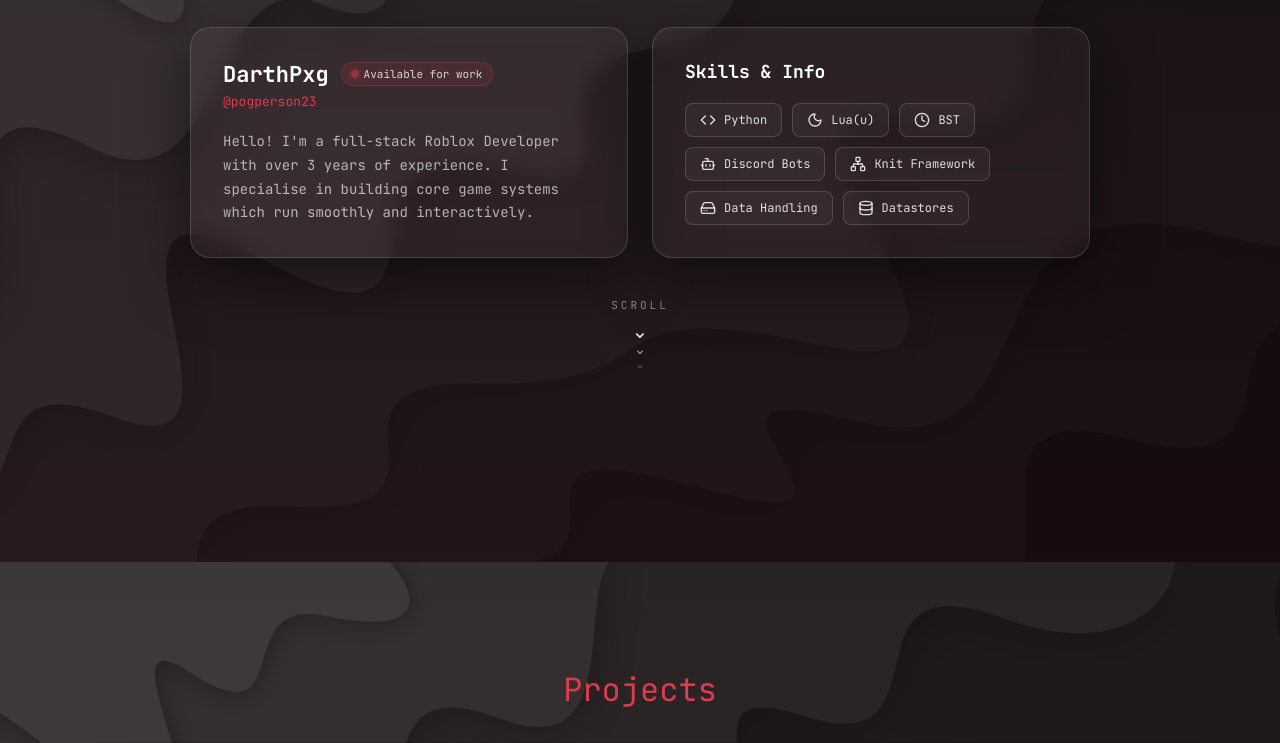
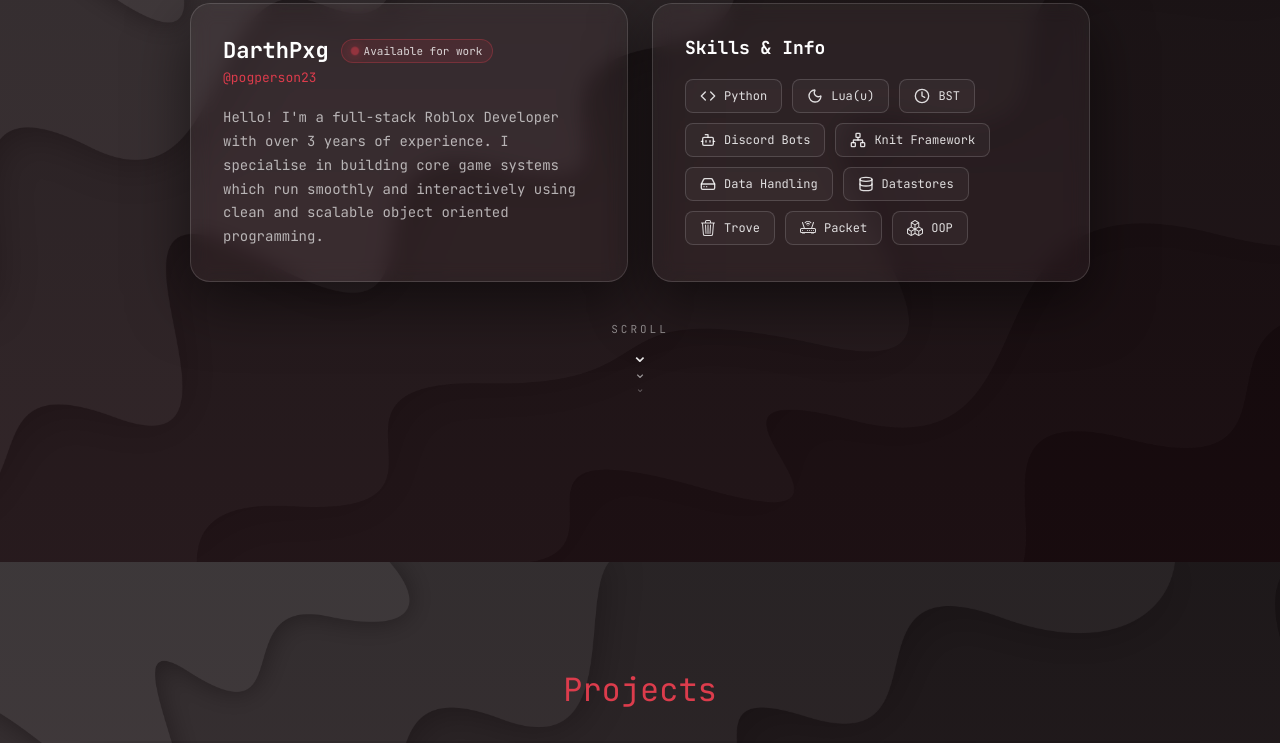
Before and after one commit to DarthPxg/portfolio, a plain HTML site: page index.html in a window 1280 px wide. Shown: the part 1038-1781 px from the top of the page. Drawn offline with Linux system fonts and the light colour scheme.

Commit message:
Updated skill & info page

```diff
--- a/index.html
+++ b/index.html
@@ -61,7 +61,8 @@
       <p class="card-handle">@pogperson23</p>
       <p class="card-bio">
         Hello! I'm a full-stack Roblox Developer with over 3 years of experience.
-        I specialise in building core game systems which run smoothly and interactively.
+        I specialise in building core game systems which run smoothly and interactively
+        using clean and scalable object oriented programming.
       </p>
     </div>
 
@@ -125,6 +126,27 @@
           <path d="M3 12A9 3 0 0 0 21 12"/>
         </svg>
         Datastores
+      </span>
+      <span class="skill-pill">
+        <svg xmlns="http://www.w3.org/2000/svg" width="16" height="16" fill="currentColor" class="bi bi-trash3" viewBox="0 0 16 16">
+          <path d="M6.5 1h3a.5.5 0 0 1 .5.5v1H6v-1a.5.5 0 0 1 .5-.5M11 2.5v-1A1.5 1.5 0 0 0 9.5 0h-3A1.5 1.5 0 0 0 5 1.5v1H1.5a.5.5 0 0 0 0 1h.538l.853 10.66A2 2 0 0 0 4.885 16h6.23a2 2 0 0 0 1.994-1.84l.853-10.66h.538a.5.5 0 0 0 0-1zm1.958 1-.846 10.58a1 1 0 0 1-.997.92h-6.23a1 1 0 0 1-.997-.92L3.042 3.5zm-7.487 1a.5.5 0 0 1 .528.47l.5 8.5a.5.5 0 0 1-.998.06L5 5.03a.5.5 0 0 1 .47-.53Zm5.058 0a.5.5 0 0 1 .47.53l-.5 8.5a.5.5 0 1 1-.998-.06l.5-8.5a.5.5 0 0 1 .528-.47M8 4.5a.5.5 0 0 1 .5.5v8.5a.5.5 0 0 1-1 0V5a.5.5 0 0 1 .5-.5"/>
+        </svg>
+        Trove
+      </span>
+      <span class="skill-pill">
+        <svg xmlns="http://www.w3.org/2000/svg" width="16" height="16" fill="currentColor" class="bi bi-router" viewBox="0 0 16 16">
+          <path d="M5.525 3.025a3.5 3.5 0 0 1 4.95 0 .5.5 0 1 0 .707-.707 4.5 4.5 0 0 0-6.364 0 .5.5 0 0 0 .707.707"/>
+          <path d="M6.94 4.44a1.5 1.5 0 0 1 2.12 0 .5.5 0 0 0 .708-.708 2.5 2.5 0 0 0-3.536 0 .5.5 0 0 0 .707.707ZM2.5 11a.5.5 0 1 1 0-1 .5.5 0 0 1 0 1m4.5-.5a.5.5 0 1 0 1 0 .5.5 0 0 0-1 0m2.5.5a.5.5 0 1 1 0-1 .5.5 0 0 1 0 1m1.5-.5a.5.5 0 1 0 1 0 .5.5 0 0 0-1 0m2 0a.5.5 0 1 0 1 0 .5.5 0 0 0-1 0"/>
+          <path d="M2.974 2.342a.5.5 0 1 0-.948.316L3.806 8H1.5A1.5 1.5 0 0 0 0 9.5v2A1.5 1.5 0 0 0 1.5 13H2a.5.5 0 0 0 .5.5h2A.5.5 0 0 0 5 13h6a.5.5 0 0 0 .5.5h2a.5.5 0 0 0 .5-.5h.5a1.5 1.5 0 0 0 1.5-1.5v-2A1.5 1.5 0 0 0 14.5 8h-2.306l1.78-5.342a.5.5 0 1 0-.948-.316L11.14 8H4.86zM14.5 9a.5.5 0 0 1 .5.5v2a.5.5 0 0 1-.5.5h-13a.5.5 0 0 1-.5-.5v-2a.5.5 0 0 1 .5-.5z"/>
+          <path d="M8.5 5.5a.5.5 0 1 1-1 0 .5.5 0 0 1 1 0"/>
+        </svg>
+        Packet
+      </span>
+      <span class="skill-pill">
+        <svg xmlns="http://www.w3.org/2000/svg" width="16" height="16" fill="currentColor" class="bi bi-boxes" viewBox="0 0 16 16">
+          <path d="M7.752.066a.5.5 0 0 1 .496 0l3.75 2.143a.5.5 0 0 1 .252.434v3.995l3.498 2A.5.5 0 0 1 16 9.07v4.286a.5.5 0 0 1-.252.434l-3.75 2.143a.5.5 0 0 1-.496 0l-3.502-2-3.502 2.001a.5.5 0 0 1-.496 0l-3.75-2.143A.5.5 0 0 1 0 13.357V9.071a.5.5 0 0 1 .252-.434L3.75 6.638V2.643a.5.5 0 0 1 .252-.434zM4.25 7.504 1.508 9.071l2.742 1.567 2.742-1.567zM7.5 9.933l-2.75 1.571v3.134l2.75-1.571zm1 3.134 2.75 1.571v-3.134L8.5 9.933zm.508-3.996 2.742 1.567 2.742-1.567-2.742-1.567zm2.242-2.433V3.504L8.5 5.076V8.21zM7.5 8.21V5.076L4.75 3.504v3.134zM5.258 2.643 8 4.21l2.742-1.567L8 1.076zM15 9.933l-2.75 1.571v3.134L15 13.067zM3.75 14.638v-3.134L1 9.933v3.134z"/>
+        </svg>
+        OOP
       </span>
       </div>
     </div>
```
